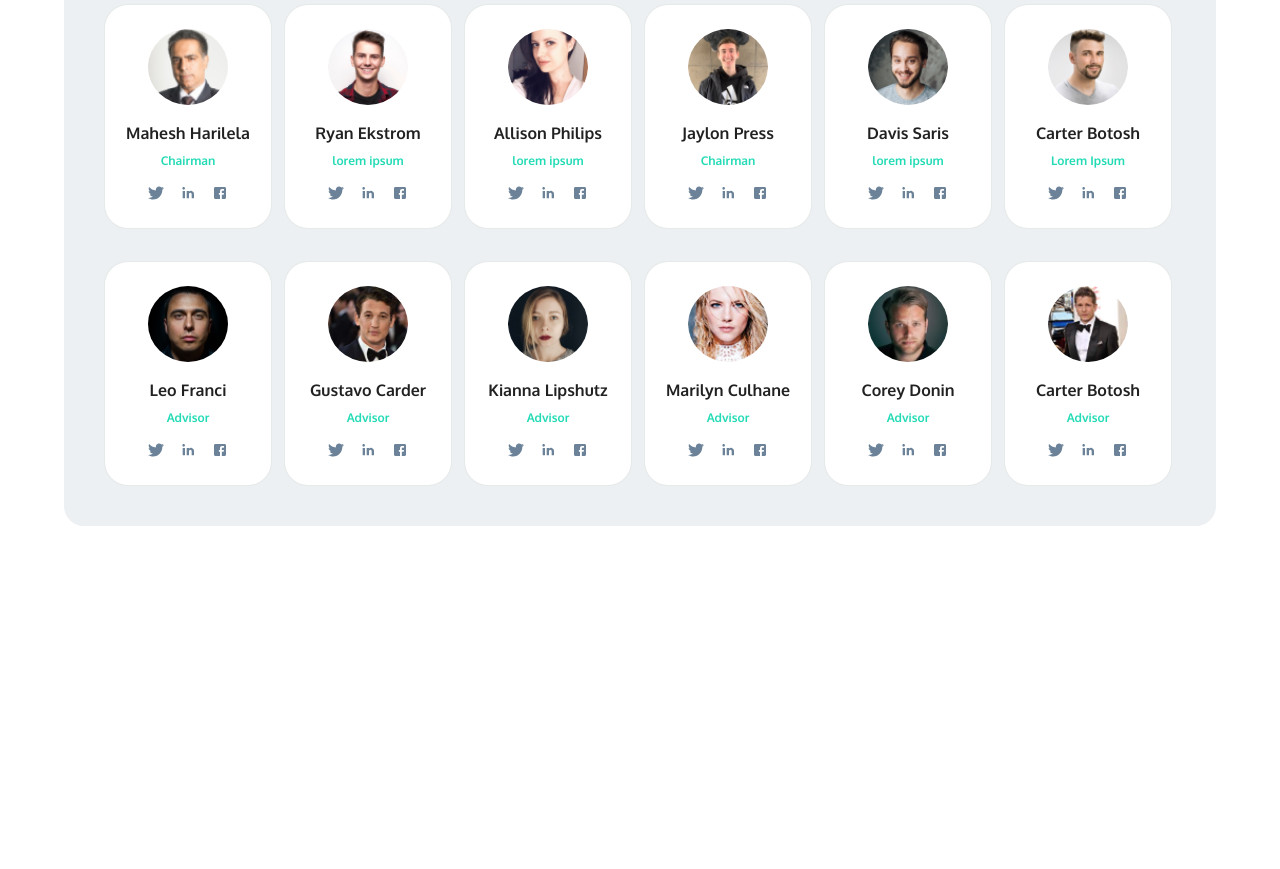
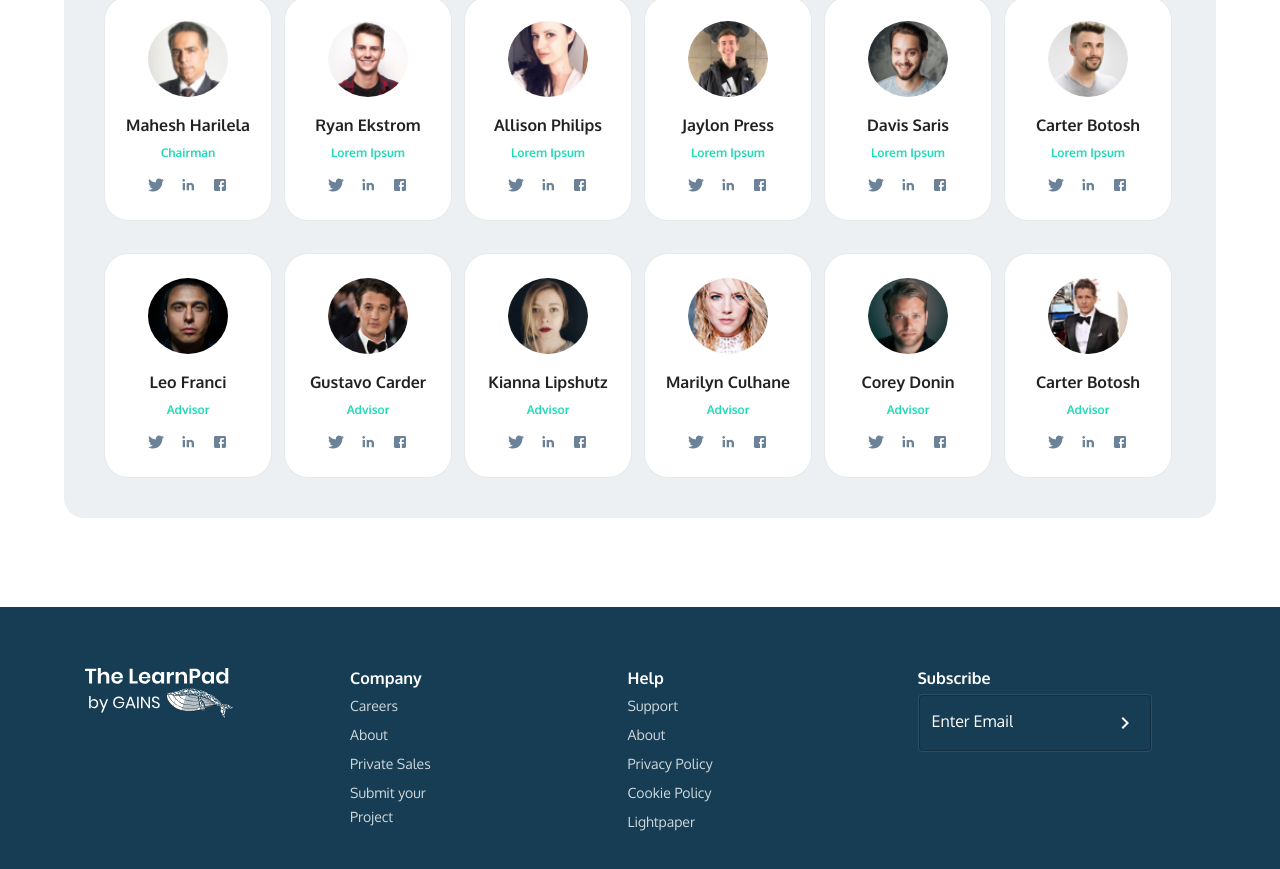
Before and after one commit to Faizan-Khalid99/project-detail-section, a React (Create React App) app: page / in a window 1280 px wide. Shown: the part 893-1762 px from the top of the page. Before the commit the page ends 1427 px from the top, so only its background shows below. Built offline with nearby package versions, Linux system fonts and the light colour scheme.

Commit message:
Footer needs work

```diff
--- a/package.json
+++ b/package.json
@@ -5,6 +5,7 @@
   "dependencies": {
     "@emotion/react": "^11.9.0",
     "@emotion/styled": "^11.8.1",
+    "@mui/icons-material": "^5.6.1",
     "@mui/material": "^5.6.1",
     "@testing-library/jest-dom": "^5.16.4",
     "@testing-library/react": "^13.0.1",
--- a/src/App.jsx
+++ b/src/App.jsx
@@ -1,17 +1,20 @@
 import React from "react";
 import Header from "./Components/Header";
-import { ThemeProvider } from "@mui/material";
+import { ThemeProvider, CssBaseline } from "@mui/material";
 import { theme } from "./Theme/theme";
 import SubHeader from "./Components/SubHeader";
 import MainContent from "./Components/MainContent";
 import Team from "./Components/Team";
+import Footer from "./Components/Footer";
 const App = () => {
   return (
     <ThemeProvider theme={theme}>
+      {/* <CssBaseline /> */}
       <Header />
       <SubHeader />
       <MainContent />
       <Team />
+      <Footer />
     </ThemeProvider>
   );
 };
--- /dev/null
+++ b/src/Components/Footer.jsx
@@ -0,0 +1,107 @@
+import React from "react";
+import {
+  styled,
+  Typography,
+  Grid,
+  Container,
+  TextField,
+  Link,
+  InputAdornment,
+  InputLabelProps,
+  Box,
+} from "@mui/material";
+import KeyboardArrowRightIcon from "@mui/icons-material/KeyboardArrowRight";
+import { FONT_WEIGHT } from "../Theme/theme";
+import FooterLogo from "../Assets/FooterLogo.svg";
+const AppFooter = styled("div")(({ theme }) => ({
+  background: theme.palette.dark.footer,
+  color: theme.palette.dark.contrastText,
+  padding: "61px",
+  marginTop: "89px",
+}));
+const FooterHeading = styled(Typography)(({ theme }) => ({
+  color: theme.palette.dark.contrastText,
+  fontWeight: FONT_WEIGHT.bold,
+  fontSize: "1rem",
+  lineHeight: "1.25rem",
+}));
+const CustomLink = styled(Link)({
+  textDecoration: "none",
+  fontWeight: FONT_WEIGHT.regular,
+  color: "#fff",
+  opacity: "0.8",
+  marginBottom: "12px",
+});
+const Footer = () => {
+  return (
+    <AppFooter>
+      <Container fixed>
+        <Grid container spacing={0}>
+          <Grid item lg={2} md={3} sm={12} xs={12}>
+            <img src={FooterLogo} alt="Footer Logo" />
+          </Grid>
+          <Grid item lg={2} md={2} sm={4} xs={6}>
+            <Box ml={10}>
+              <FooterHeading gutterBottom>Company</FooterHeading>
+              <Typography variant="body2" gutterBottom>
+                <CustomLink href="/">Careers</CustomLink>
+              </Typography>
+              <Typography variant="body2" gutterBottom>
+                <CustomLink href="/">About</CustomLink>
+              </Typography>
+              <Typography variant="body2" gutterBottom>
+                <CustomLink href="/">Private Sales</CustomLink>
+              </Typography>
+              <Typography variant="body2" gutterBottom>
+                <CustomLink href="/">Submit your Project</CustomLink>
+              </Typography>
+            </Box>
+          </Grid>
+          <Grid item lg={1} md={1} sm={4}></Grid>
+          <Grid item lg={2} md={2} sm={4} xs={6}>
+            <Box ml={10}>
+              <FooterHeading gutterBottom>Help</FooterHeading>
+              <Typography variant="body2" gutterBottom>
+                <CustomLink href="/">Support</CustomLink>
+              </Typography>
+              <Typography variant="body2" gutterBottom>
+                <CustomLink href="/">About</CustomLink>
+              </Typography>
+              <Typography variant="body2" gutterBottom>
+                <CustomLink href="/">Privacy Policy</CustomLink>
+              </Typography>
+              <Typography variant="body2" gutterBottom>
+                <CustomLink href="/">Cookie Policy</CustomLink>
+              </Typography>
+              <Typography variant="body2" gutterBottom>
+                <CustomLink href="/">Lightpaper</CustomLink>
+              </Typography>
+            </Box>
+          </Grid>
+          <Grid item lg={2} md={1} sm={4} xs={12}></Grid>
+          <Grid item md={3} sm={12}>
+            <FooterHeading gutterBottom>Subscribe</FooterHeading>
+            <TextField
+              variant="outlined"
+              sx={{
+                "& label": {
+                  color: "#fff",
+                },
+              }}
+              InputProps={{
+                endAdornment: (
+                  <InputAdornment position="end">
+                    <KeyboardArrowRightIcon style={{ color: "#fff" }} />
+                  </InputAdornment>
+                ),
+              }}
+              label="Enter Email"
+            />
+          </Grid>
+        </Grid>
+      </Container>
+    </AppFooter>
+  );
+};
+
+export default Footer;
--- a/src/Components/Team.jsx
+++ b/src/Components/Team.jsx
@@ -105,7 +105,7 @@ const Team = () => {
               <Typography gutterBottom align="center" variant="h6">
                 Ryan Ekstrom
                 <Designation align="center" color="primary">
-                  lorem ipsum
+                  Lorem Ipsum
                 </Designation>
               </Typography>
               <Stack
@@ -131,7 +131,7 @@ const Team = () => {
               <Typography gutterBottom align="center" variant="h6">
                 Allison Philips
                 <Designation align="center" color="primary">
-                  lorem ipsum
+                  Lorem Ipsum
                 </Designation>
               </Typography>
               <Stack
@@ -157,7 +157,7 @@ const Team = () => {
               <Typography gutterBottom align="center" variant="h6">
                 Jaylon Press
                 <Designation align="center" color="primary">
-                  Chairman
+                  Lorem Ipsum
                 </Designation>
               </Typography>
               <Stack
@@ -183,7 +183,7 @@ const Team = () => {
               <Typography gutterBottom align="center" variant="h6">
                 Davis Saris
                 <Designation align="center" color="primary">
-                  lorem ipsum
+                  Lorem Ipsum
                 </Designation>
               </Typography>
               <Stack
--- a/src/Theme/theme.js
+++ b/src/Theme/theme.js
@@ -27,6 +27,7 @@ export const colors = {
   white: "#FFFFFF",
   darkSlate: "#415957",
   loss: "#EC4949 ",
+  footer: "#163D53",
 };
 
 export const theme = createTheme({
@@ -42,6 +43,8 @@ export const theme = createTheme({
     },
     dark: {
       main: colors.swamp,
+      contrastText: colors.white,
+      footer: colors.footer,
     },
   },
   spacing: 8,
@@ -245,5 +248,37 @@ export const theme = createTheme({
         },
       },
     },
+    MuiTextField: {
+      styleOverrides: {
+        root: {
+          borderRadius: "4px",
+          padding: "12px, 16px",
+          width: "234px",
+          height: "48px",
+          color: colors.white,
+          "&:focused": {
+            color: colors.white,
+          },
+        },
+      },
+    },
+    MuiOutlinedInput: {
+      styleOverrides: {
+        root: {
+          color: colors.white,
+          border: "0.1px solid #2a4e62",
+          "&::placeholder": {
+            color: colors.white,
+          },
+        },
+
+        "&:focus": {
+          border: "1px solid #2a4e62",
+        },
+        "&:hover": {
+          border: "0.1px solid #2a4e62",
+        },
+      },
+    },
   },
 });
--- /dev/null
+++ b/src/index.css
@@ -0,0 +1,4 @@
+body {
+  margin: 0;
+  padding: 0;
+}
--- a/src/index.jsx
+++ b/src/index.jsx
@@ -1,6 +1,6 @@
 import React from "react";
 import ReactDOM from "react-dom/client";
-
+import "./index.css";
 import App from "./App";
 import reportWebVitals from "./reportWebVitals";
 
```
Also changed, not shown: src/Assets/FooterLogo.svg (added), 1 other file (tests, documents, lock files or other folders).
